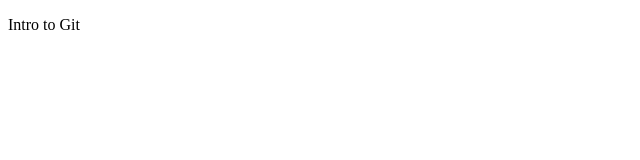
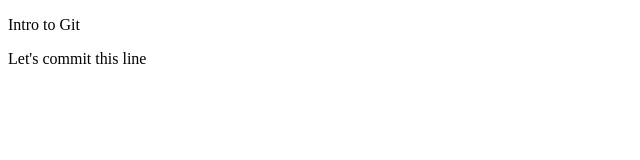
Before and after one commit to fcc-elk-grove/intro-to-git-practice, a plain HTML site: page finish/index.html in a window 1280 px wide. Shown: the whole page, without its empty margins (0-640 px from the left). Drawn offline with Linux system fonts and the light colour scheme.

Commit message:
Commit one line

```diff
--- a/finish/index.html
+++ b/finish/index.html
@@ -6,5 +6,6 @@
   </head>
   <body>
     <p>Intro to Git</p>
+    <p>Let's commit this line</p>
   </body>
 </html>
```
